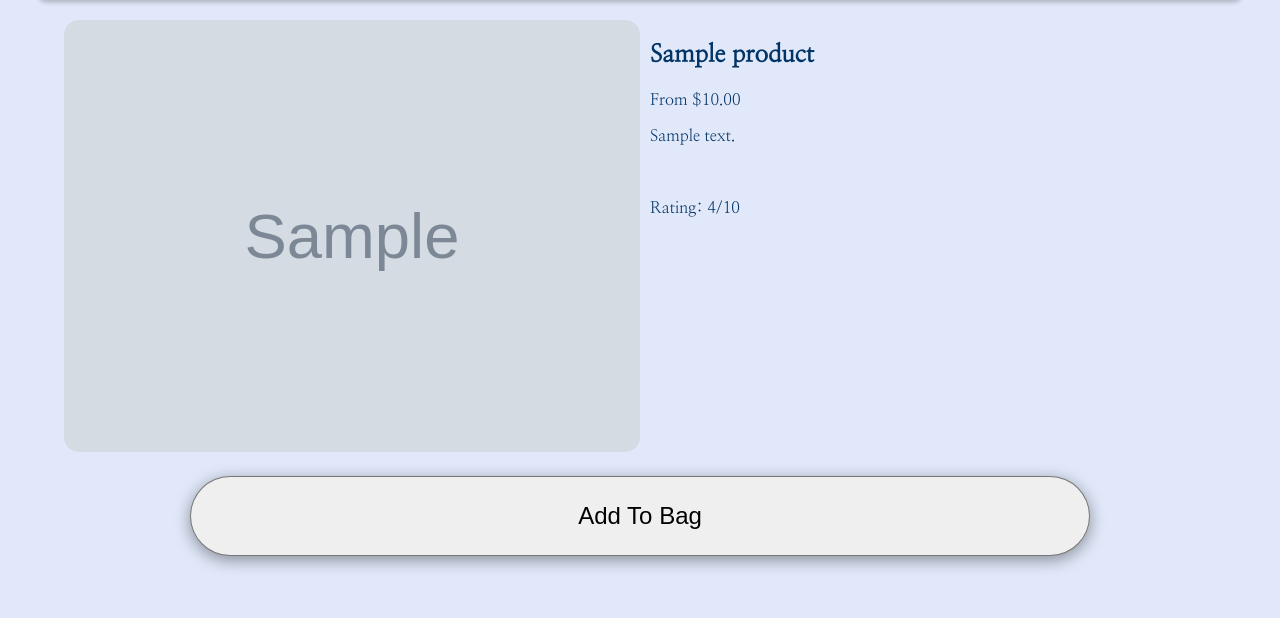
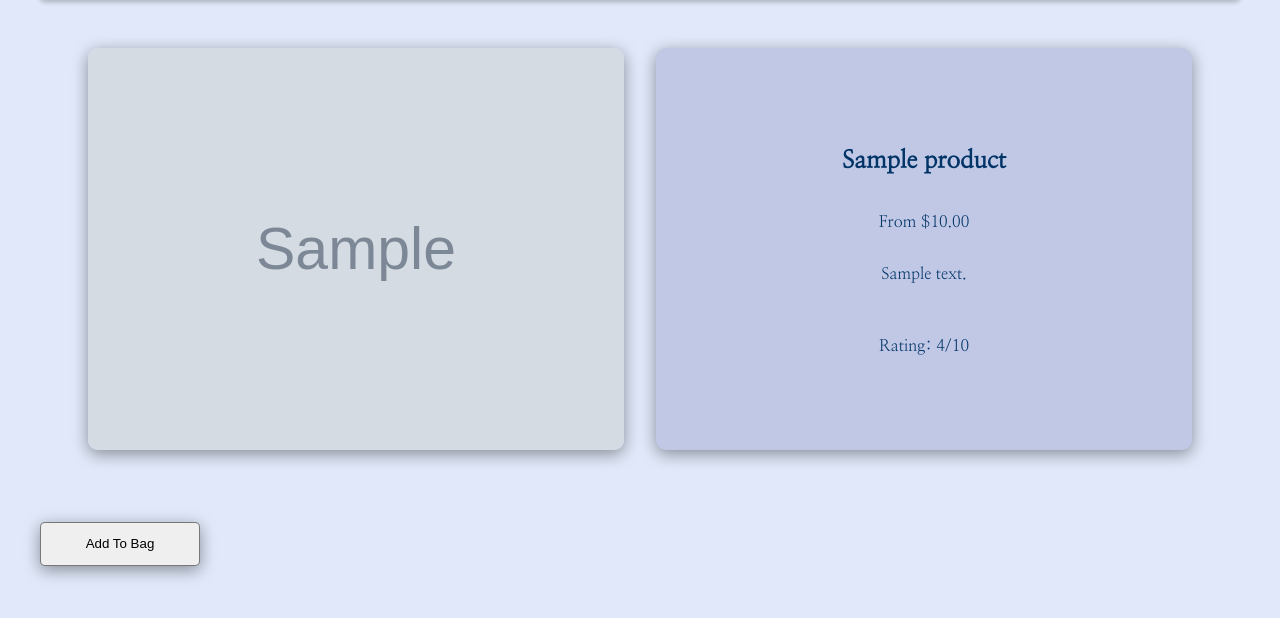
Before and after one commit to kjcioffi/django-ecommerce, a Django app: page /store/product/1 in a window 1280 px wide. Shown: the part 83-701 px from the top of the page. Run offline with Django 4.2, Linux system fonts and the light colour scheme; tables that the repository leaves empty hold one stand-in row (values such as "Sample post"); grey boxes marked "Sample" are stand-in pictures.

Commit message:
Add new/modify rulesets for product detail view.

```diff
--- a/store/static/store/product_detail.css
+++ b/store/static/store/product_detail.css
@@ -1,27 +1,34 @@
 .product {
     display: grid;
     grid-template-columns: 1fr 1fr;
-    margin-inline: 1.5rem;
-    margin-block-end: 1.5rem;
+    margin-inline: 3rem;
+    margin-block: 3rem;
+    gap: 0 2rem;
 }
 
 .product img {
     inline-size: 100%;
-    border-radius: 15px;
     block-size: auto;
+    border-radius: 10px;
+    block-size: auto;
+    box-shadow: 0 4px 16px rgb(0, 0, 0, .4);
 }
 
 .product-details {
+    display: flex;
+    flex-direction: column;
+    justify-content: center;
+    align-items: center;
     padding-inline-start: 10px;
+    background-color: #c0c8e6;
+    border-radius: 10px;
+    box-shadow: 0 4px 16px rgb(0, 0, 0, .4);
+    padding-inline: 2rem;
 }
 
 #add-to-bag {
-    display: block;
-    font-size: x-large;
-    block-size: 5rem;
-    inline-size: 75%;
-    margin-inline: auto;
-    margin-block-end: 1.5rem;
-    border-radius: 2.5rem;
-    cursor: pointer;
+    inline-size: 10rem;
+    margin-block-start: 1.5rem;
+    margin-block-end: 2rem;
+    height: auto;
 }
```
